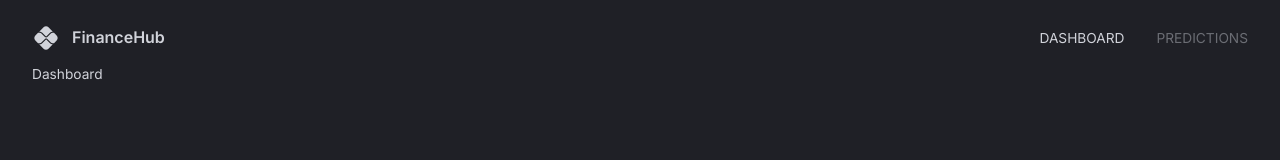
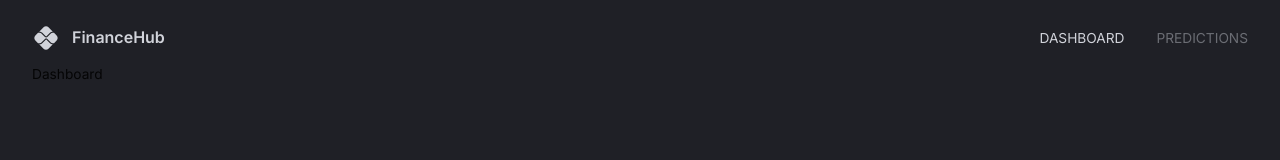
Before and after one commit to zlatanov-dev/Financial-App, a React (Vite) app in the folder client/: page / in a window 1280 px wide. Shown: the top 160 px of the page. Built offline with nearby package versions, Linux system fonts and the light colour scheme.

Commit message:
Create Dashboard and Grid

```diff
--- a/client/src/scenes/dashboard/index.tsx
+++ b/client/src/scenes/dashboard/index.tsx
@@ -2,10 +2,35 @@ import { Box, useTheme } from '@mui/material'
 
 type Props = {}
 
+const gridTemplate = `
+    "a b c"
+    "a b c"
+    "a b c"
+    "a b f"
+    "d e f"
+    "d e f"
+    "d h i"
+    "g h i"
+    "g h j"
+    "g h j"
+
+`;
+
 const Dashboard = (props: Props) => {
     const { palette } = useTheme();
   return (
-    <Box color={palette.grey[300]}>Dashboard</Box>
+    <Box
+    width="100%"
+    height="100%"
+    display="grid"
+    gap="1.5rem"
+    sx={{
+        gridTemplateColumns: "repeat(3, minmax(370px, 1fr))",
+        gridTemplateAreas: gridTemplate,
+    }}
+    >
+        Dashboard
+    </Box>
   )
 }
 
```
